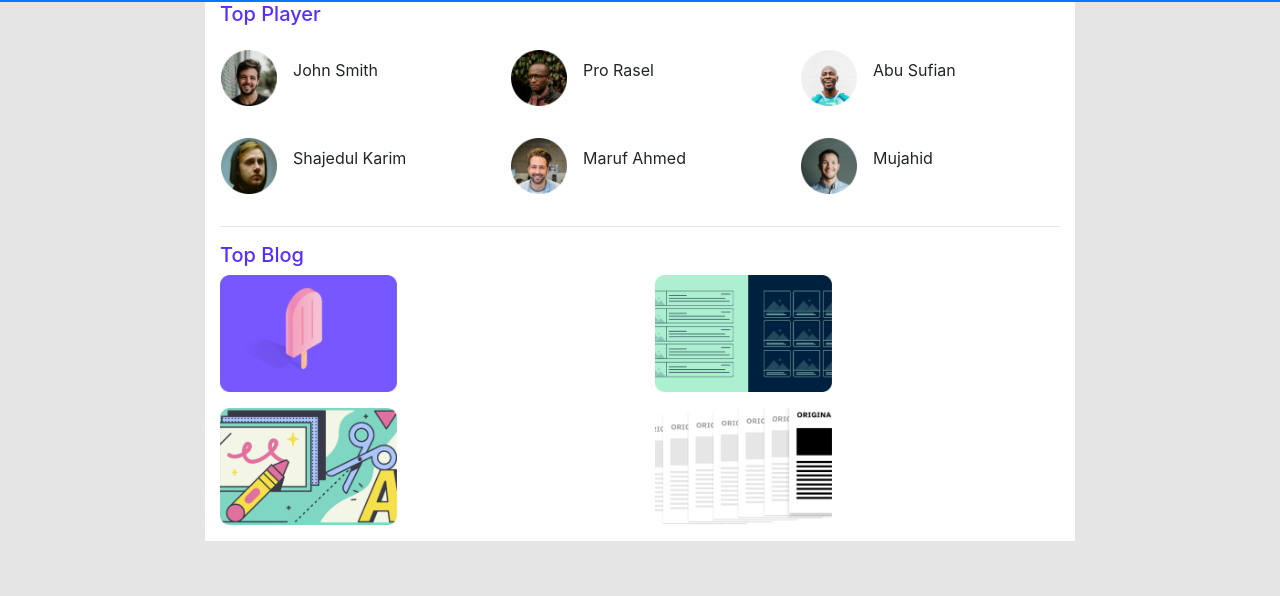
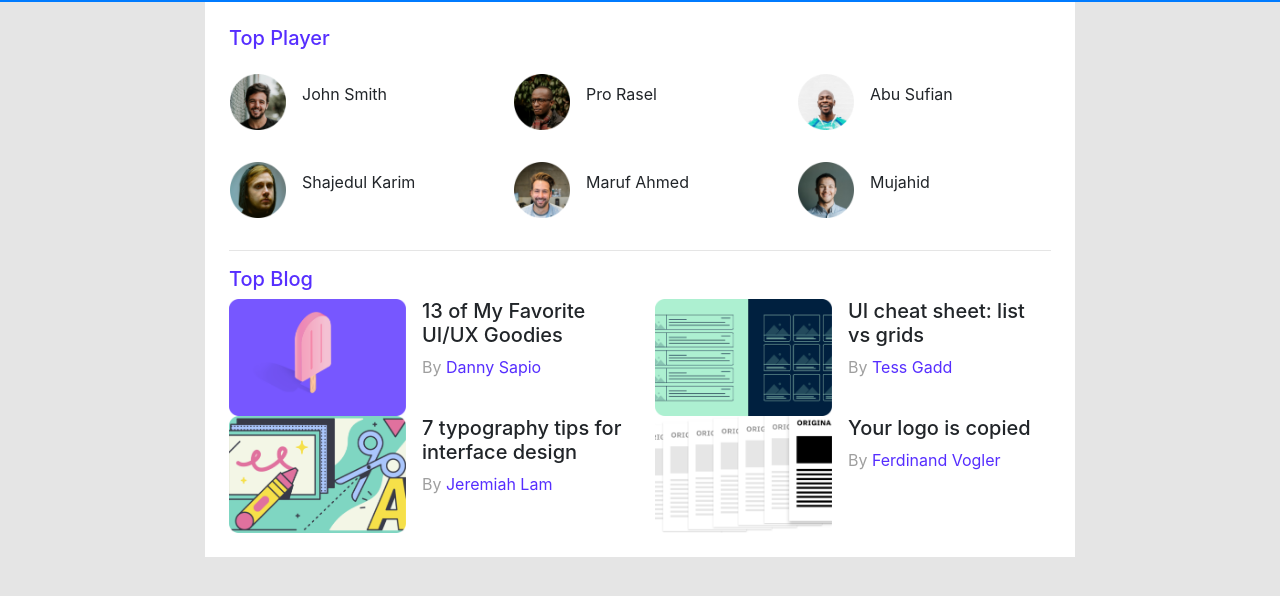
Before and after one commit to sabab015/leader-board, a plain HTML site: page index.html in a window 1280 px wide. Shown: the part 74-670 px from the top of the page. Drawn offline with nearby package versions, Linux system fonts and the light colour scheme.

Commit message:
blog part added

```diff
--- a/index.html
+++ b/index.html
@@ -40,9 +40,8 @@
     </nav>
   </header>
   <main class="mx-auto">
-
-    <section class="container-fluid bg-white">
-      <h5>Top Player</h5>
+    <section class="container-fluid bg-white p-4">
+      <h5 style="color:#562EFF">Top Player</h5>
       <div class="row">
         <div class="col-md-4 col-sm-6 p-3 player d-flex align-items-center">
           <img src="images/players/player-1.png" alt="">
@@ -70,29 +69,36 @@
         </div>
       </div>
       <hr>
-      <h5>Top Blog</h5>
+      <h5 style="color:#562EFF">Top Blog</h5>
       <div class="row">
-        <div class="col-md-6 blog">
+        <div class="col-md-6 blog d-flex align-items-start">
           <img src="images/blogs/blog-1.png" alt="">
-          <h5></h5>
-          <p></p>
+          <div class="pl-3">
+            <h5>13 of My Favorite UI/UX Goodies</h5>
+            <p> <span style="color: #9F9F9F;">By </span> <span style="color: #562EFF ;">Danny Sapio</span></p>
+          </div>
         </div>
-        <div class="col-md-6 blog">
+        <div class="col-md-6 blog d-flex align-items-start">
           <img src="images/blogs/blog-2.png" alt="">
-          <h5></h5>
-          <p></p>
+          <div class="pl-3">
+            <h5>UI cheat sheet: list vs grids</h5>
+            <p><span style="color: #9F9F9F;">By </span> <span style="color: #562EFF ;">Tess Gadd</span></p>
+          </div>
         </div>
-        <div class="col-md-6 blog">
+        <div class="col-md-6 blog d-flex align-items-start">
           <img src="images/blogs/blog-3.png" alt="">
-          <h5></h5>
-          <p></p>
+          <div class="pl-3">
+            <h5>7 typography tips for interface design</h5>
+            <p><span style="color: #9F9F9F;">By </span> <span style="color: #562EFF ;">Jeremiah Lam</span> </p>
+          </div>
         </div>
-        <div class="col-md-6 blog">
+        <div class="col-md-6 blog d-flex align-items-start">
           <img src="images/blogs/blog-4.png" alt="">
-          <h5></h5>
-          <p></p>
+          <div class="pl-3">
+            <h5>Your logo is copied </h5>
+            <p><span style="color: #9F9F9F;" >By </span> <span style="color: #562EFF ;">Ferdinand Vogler</span> </p>
+          </div>
         </div>
-      </div>
     </section>
   </main>
 
--- a/styles/style.css
+++ b/styles/style.css
@@ -13,7 +13,7 @@ body {
 main {
     max-width: 870px;
 }
-h5{
+.player h5{
     color: #562EFF;
 }
 .blog img{
```
